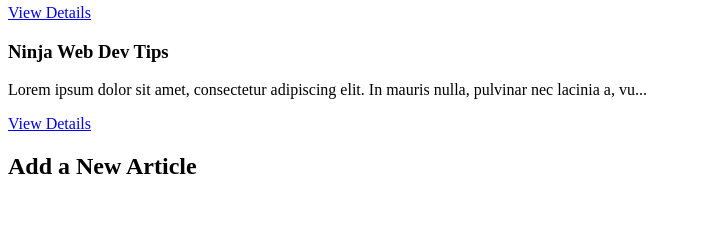
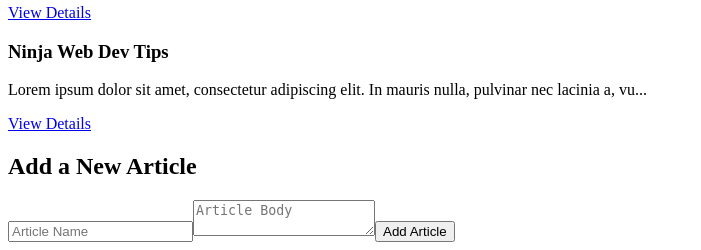
Before and after one commit to dnksebastian/practice-sandbox, a Node server app: page / in a window 1280 px wide. Shown: the part 820-1070 px from the top of the page, without its empty margins (0-701 px from the left). Before the commit the page ends 994 px from the top, so only its background shows below. Run offline with Node 20, Linux system fonts and the light colour scheme; style sheets or scripts are compiled from the project's sources; some libraries are stand-ins or nearby versions.

Commit message:
htmx page

```diff
--- a/htmx-page/routes/index.js
+++ b/htmx-page/routes/index.js
@@ -13,4 +13,17 @@ router.get('/articles/:id', (req, res) => {
   res.render('article', { title: article.name, article });
 });
 
+router.post('/articles', (req, res) => {
+  const { name, body } = req.body;
+
+  const article = {
+    id: Math.floor(Math.random() * 1000000),
+    name,
+    body
+  };
+  articles.push(article);
+
+  res.render('partials/list', { articles });
+});
+
 export default router;
--- a/htmx-page/views/article.pug
+++ b/htmx-page/views/article.pug
@@ -4,7 +4,7 @@ block content
   main
     h2 #{article.name}
     p #{article.body}
-    a(
+    a.btn(
       href='/'
       hx-boost="true"
     ) Back to all Articles
--- a/htmx-page/views/index.pug
+++ b/htmx-page/views/index.pug
@@ -7,4 +7,13 @@ block content
       include partials/list
   footer
     h2 Add a New Article
-    //- form here later
+    form(
+      action="/articles"
+      method="post"
+      hx-target=".article-list"
+      hx-push-url="false"
+      hx-swap="show:none"
+    )
+      input(type="text" name="name" placeholder="Article Name" required)
+      textarea(name="body" placeholder="Article Body" required)
+      button.btn(type="submit") Add Article
```
